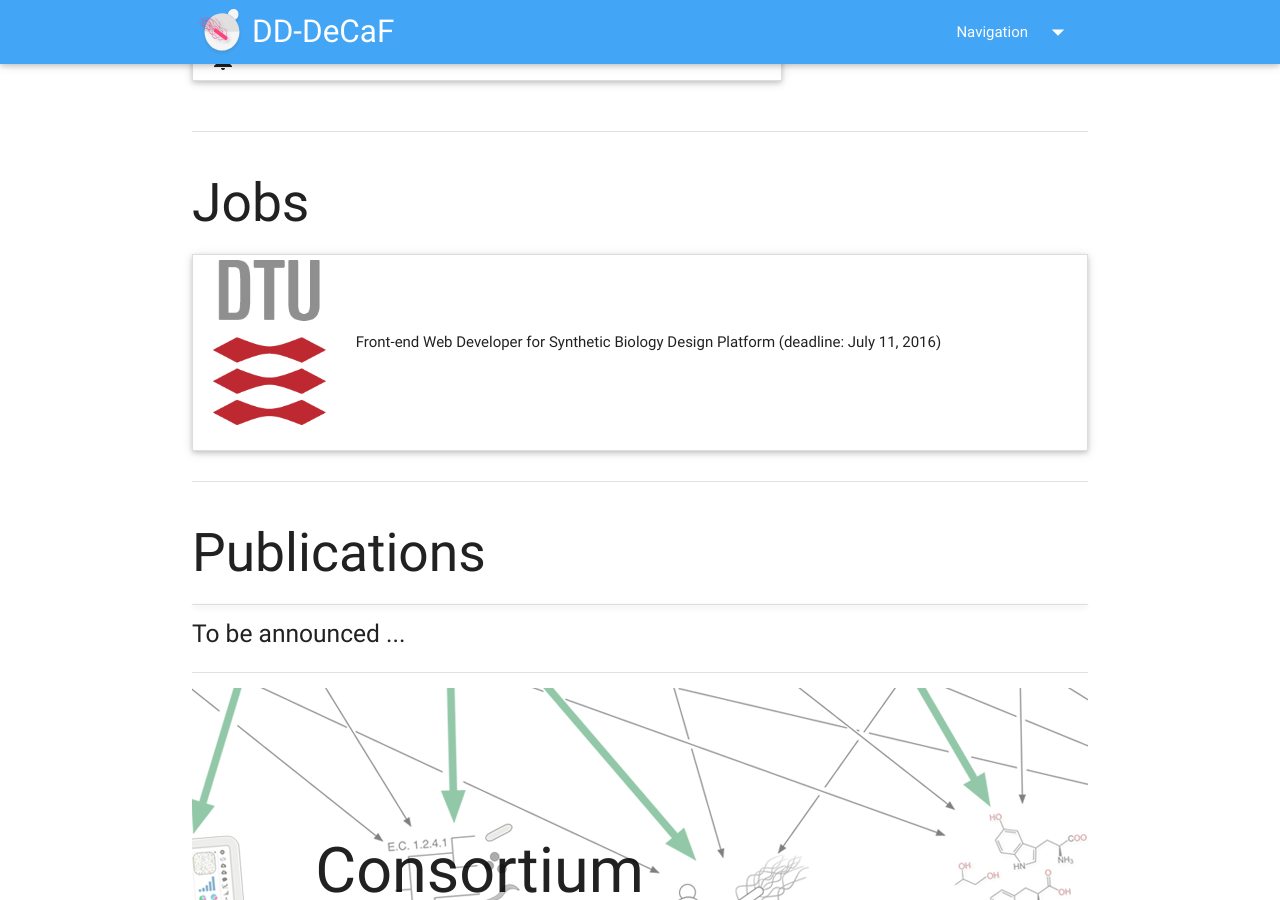
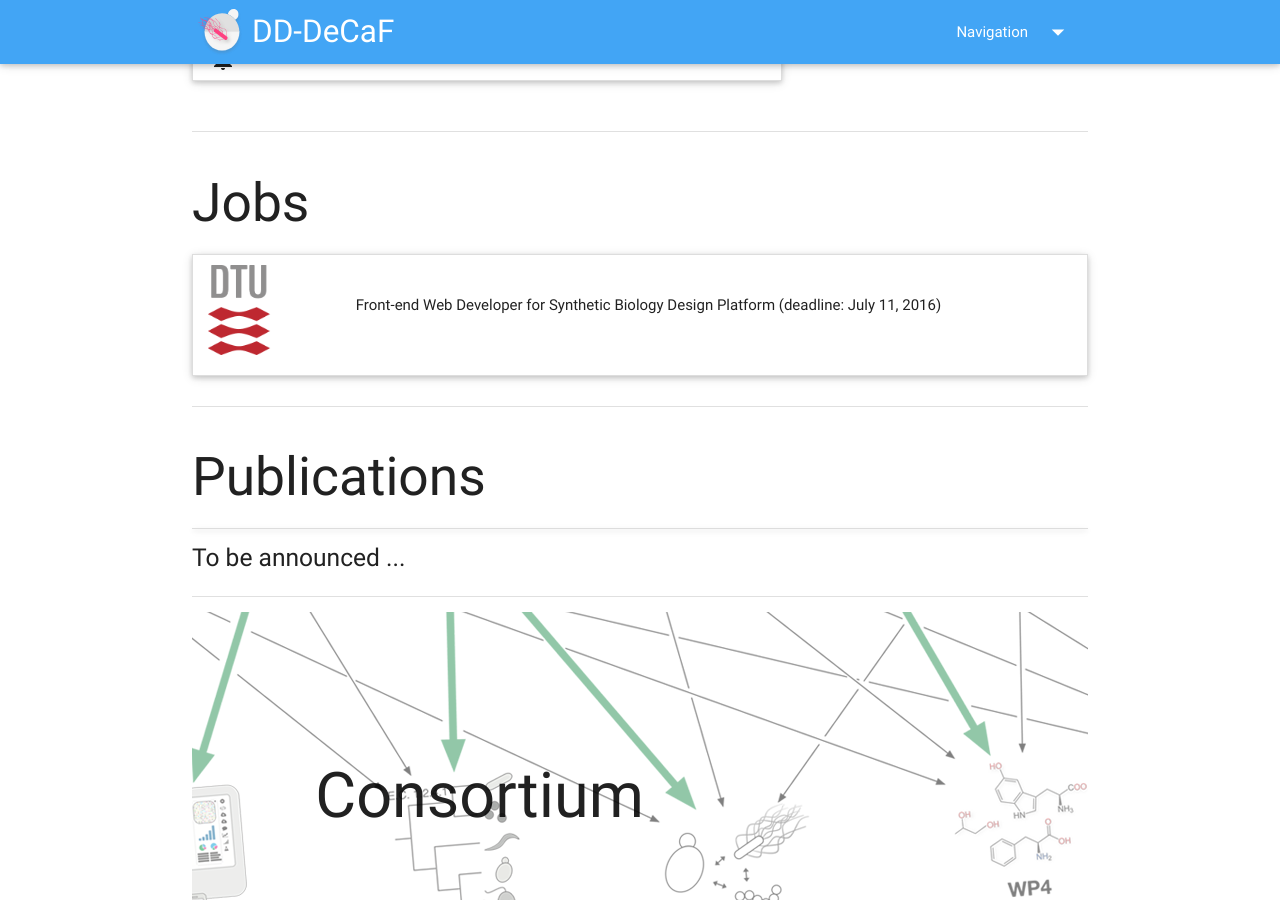
Before and after one commit to DD-DeCaF/website, a Jekyll site: the page built from index.html, in a window 1280 px wide and 900 px high, scrolled down 1482 px. Built offline with Jekyll 4.4.1, drawn with Linux system fonts in a browser that asks for light colours; nearby versions of some CDN libraries; library files that are not in the unit come from our copies; comment, search, counter and statistics services are not loaded.

Commit message:
fix: reduce size of employer logo

```diff
--- a/_includes/jobs.html
+++ b/_includes/jobs.html
@@ -15,7 +15,7 @@
 
       <div class="row valign-wrapper">
           <div class="col s2">
-              <img class="responsive-img valign" src="{{ job.logo }}" alt="{{ job.employer }}" style="padding: 5px"/>
+              <img class="responsive-img valign" src="{{ job.logo }}" alt="{{ job.employer }}" style="margin-top: 10px; width: 50%"/>
           </div>
           <div class="col s10">
               <p class="valign">
```
